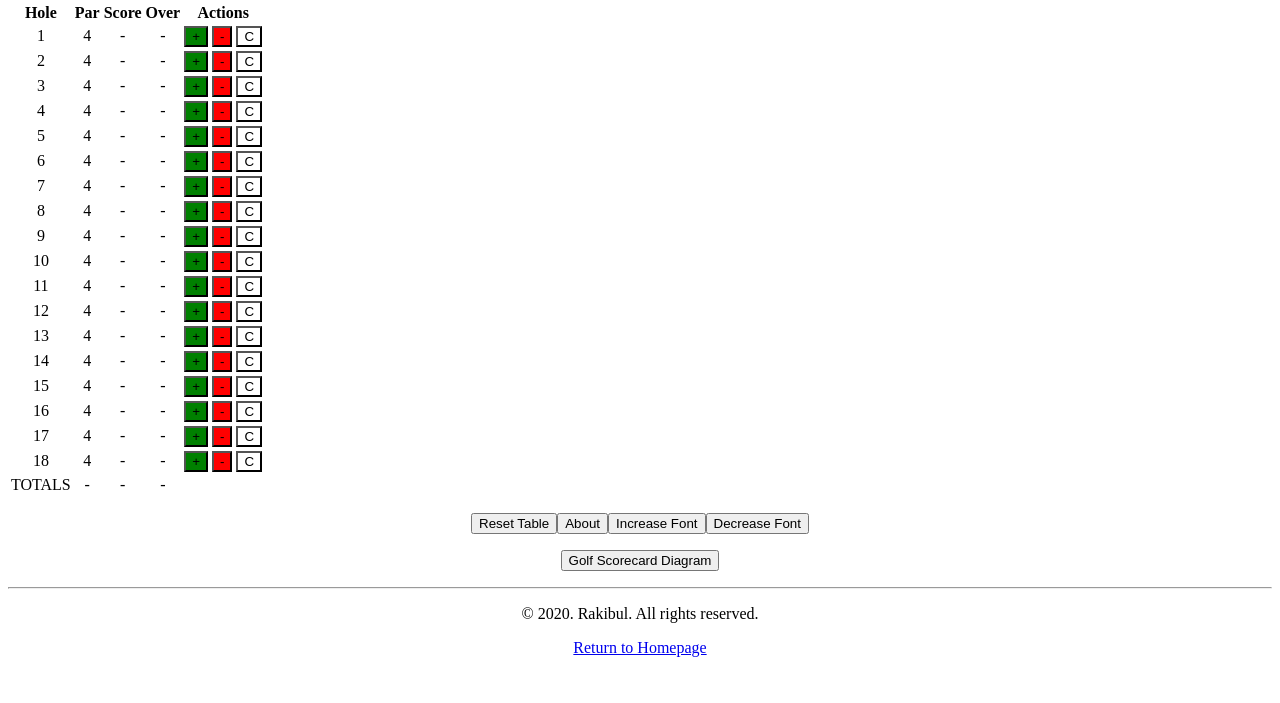
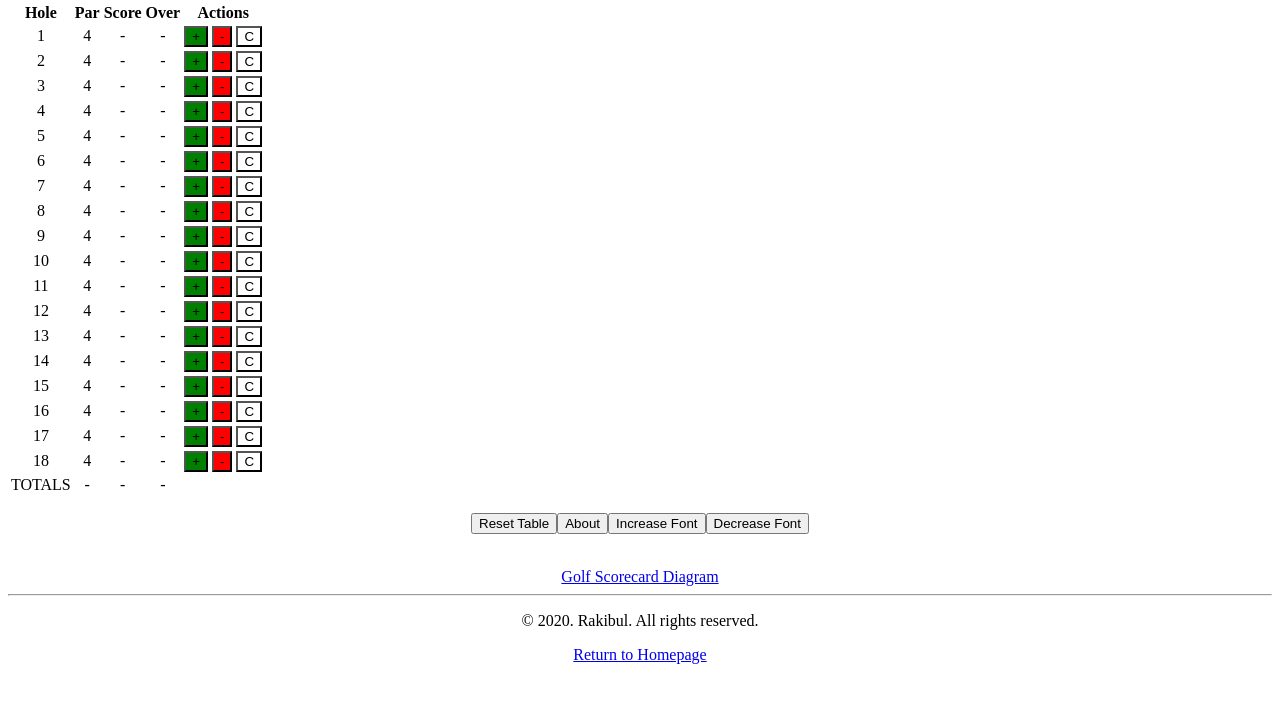
Before and after one commit to LordeVoldemort/LordeVoldemort.github.io, a plain HTML site: page assignments/golfScorecard.html in a window 1280 px wide. Shown: the part 79-782 px from the top of the page. Drawn offline with Linux system fonts and the light colour scheme.

Commit message:
Update golfScorecard.html

```diff
--- a/assignments/golfScorecard.html
+++ b/assignments/golfScorecard.html
@@ -148,17 +148,16 @@
             <td id="NA"></td>
          </tr>
       </table>
-
       <p id="buttons"></p>
-    <p><button  href="/images/golfscorecard.png">Golf Scorecard Diagram</button></p>
+      <br/>
+      <a href="/images/golfscorecard.png" class ="lead">Golf Scorecard Diagram</a>
+      <br/>
       <hr>
       <footer>
          <p>&copy; 2020. Rakibul. All rights reserved. </p>
          <a href="https://Lordevoldemort.github.io/">Return to Homepage</a>
       </footer>
       </hr>
-
-
       <script src="/assignments/assignment03.js"></script>
    </body>
 </html>
```
Lines whose indentation alone changed are shown as unchanged.
